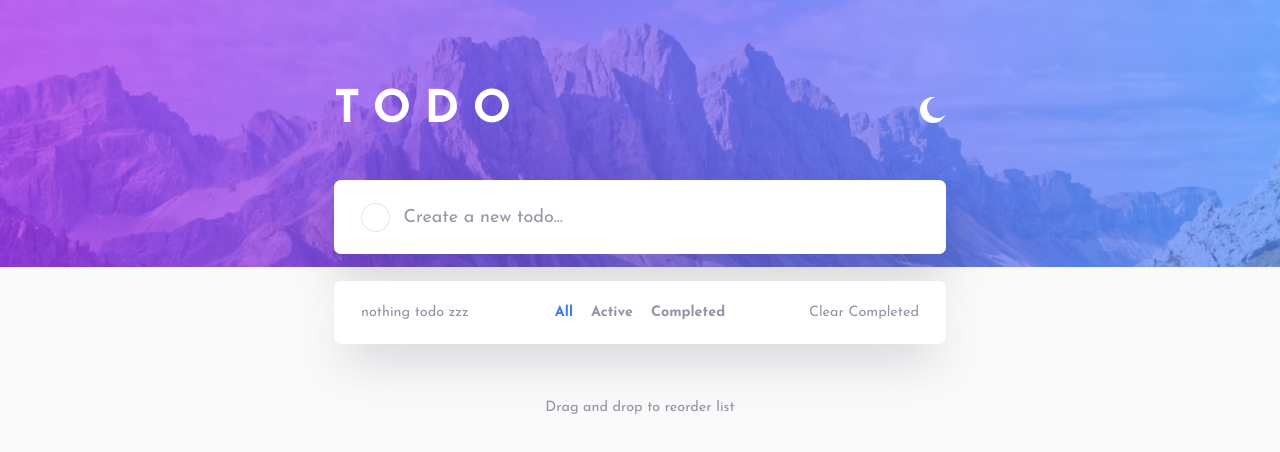
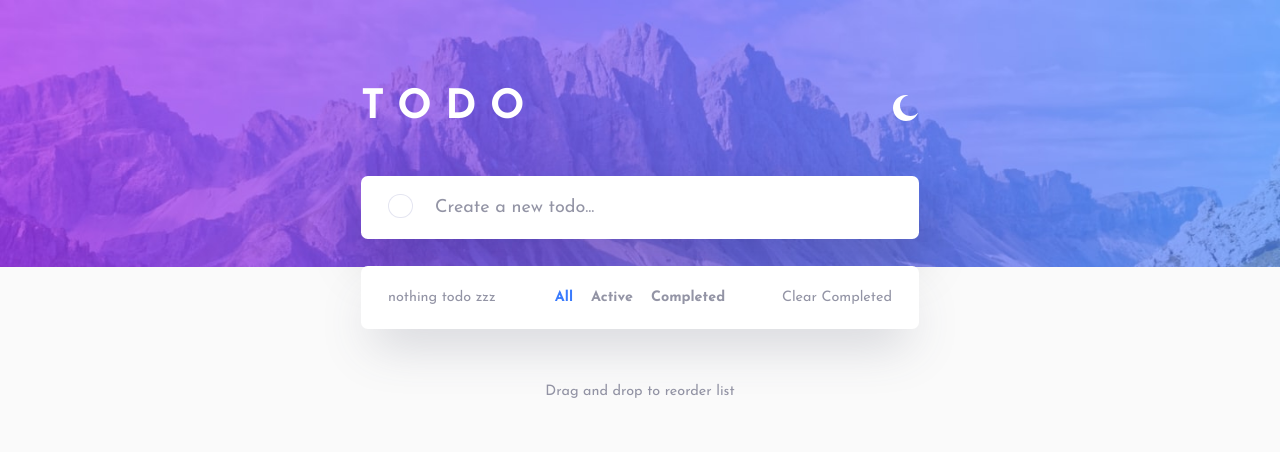
Before and after one commit to Mohamad-Ilham-Ramadhan/todo-app-react-ts, a Next.js app: page / in a window 1280 px wide. Shown: the top 452 px of the page. Built offline with nearby package versions, Linux system fonts and the light colour scheme.

Commit message:
desktop revamp design

```diff
--- a/components/ButtonCheck.tsx
+++ b/components/ButtonCheck.tsx
@@ -16,7 +16,7 @@ export default function ButtonCheck({onClick, checked} : Props) {
       <input type="checkbox"
         checked={checked}
         readOnly
-        className={clsx('rounded-full w-4.5 h-4.5 sm:w-6 sm:h-6 text-center flex justify-center items-center focus:outline-none dark:bg-dark-theme-very-dark-desaturated-blue bg-white appearance-none cursor-pointer', bg)}
+        className={clsx('rounded-full w-4.5 h-4.5 sm:w-5 sm:h-5 text-center flex justify-center items-center focus:outline-none dark:bg-dark-theme-very-dark-desaturated-blue bg-white appearance-none cursor-pointer', bg)}
       />
       {checked &&
         <img src="/images/icon-check.svg" alt="check icon" className="w-2/4 sm:w-2/4 absolute"/>
--- a/components/InputBar.tsx
+++ b/components/InputBar.tsx
@@ -20,10 +20,10 @@ export default function InputBar({className} : Props) {
   return (
     <form
       role="my-form"
-      className={clsx("flex py-3.5 px-5 sm:py-5 sm:px-6 w-full rounded-md dark:bg-dark-theme-very-dark-desaturated-blue bg-white focus:outline-none dark:text-dark-theme-light-grayish-blue text-light-theme-very-dark-grayish-blue drop-shadow-2xl", className)}
+      className={clsx("flex py-3.5 px-5 sm:py-4 sm:px-6 w-full rounded-md dark:bg-dark-theme-very-dark-desaturated-blue bg-white focus:outline-none dark:text-dark-theme-light-grayish-blue text-light-theme-very-dark-grayish-blue drop-shadow-2xl", className)}
       onSubmit={handleSubmit}
     >
-      <div className="mr-3">
+      <div className="mr-3 sm:mr-5">
         <ButtonCheck onClick={() => { dispatch(toggleCheckInput())}} checked={checked} />
       </div>
         <input
--- a/components/List.tsx
+++ b/components/List.tsx
@@ -21,8 +21,8 @@ export default function List({children, id, completed} : Props) {
 
   const lineThrough = completed ? 'line-through text-light-theme-light-grayish-blue dark:text-dark-theme-very-dark-grayish-blue' : '';
   return (
-    <li className="group flex py-3.5 px-5 sm:py-5 sm:px-6 dark:text-dark-theme-light-grayish-blue text-light-theme-very-dark-grayish-blue border-b last:border-b-0 dark:border-dark-theme-darkest-grayish-blue border-light-theme-very-light-grayish-blue">
-      <div className="mr-3">
+    <li className="group flex py-3.5 px-5 sm:py-4 sm:px-6 dark:text-dark-theme-light-grayish-blue text-light-theme-very-dark-grayish-blue border-b last:border-b-0 dark:border-dark-theme-darkest-grayish-blue border-light-theme-very-light-grayish-blue">
+      <div className="mr-3 sm:mr-5">
         <ButtonCheck onClick={() => handleToggleComplete(id)} checked={completed}/>
       </div>
       <div className={lineThrough}>{children}</div>
--- a/pages/index.tsx
+++ b/pages/index.tsx
@@ -12,9 +12,9 @@ export default function Home() {
   return (
     <Provider store={store}>
     <div className="px-5 dark:bg-mobile-dark sm:dark:bg-desktop-dark bg-mobile-light sm:bg-desktop-light bg-no-repeat bg-contain dark:bg-dark-theme-very-dark-blue bg-light-theme-very-light-gray min-h-screen text-xs sm:text-base">
-      <div className="pt-10 sm:pt-13 w-full sm:w-136 mx-auto">
+      <div className="pt-10 sm:pt-13 w-full sm:w-124 mx-auto">
         <div className="flex text-white sm:mb-10 mb-7">
-          <div className="mr-auto font-bold text-2xl sm:text-4xl tracking-title-mobile sm:tracking-title-desktop">TODO</div>
+          <div className="mr-auto font-bold text-2xl sm:text-3.5xl tracking-title-mobile sm:tracking-title-desktop">TODO</div>
           <div className="flex items-center">
             <SwitchTheme></SwitchTheme>
           </div>
--- a/tailwind.config.js
+++ b/tailwind.config.js
@@ -37,7 +37,7 @@ module.exports = {
       },
       spacing: {
         '4.5': '1.125rem',
-        '136': '34rem'
+        '124': '31rem'
       },
       padding: {
         '13': '4.75rem',
@@ -46,6 +46,7 @@ module.exports = {
         'xs': '.65rem',
         'sm': '.8rem',
         '2.5xl': ['1.65rem', '1.8rem'],
+        '3.5xl': ['2.25rem', '2.5rem'],
         '4xl': ['2.5rem', '2.75rem'],
       },
       borderWidth: {
```
